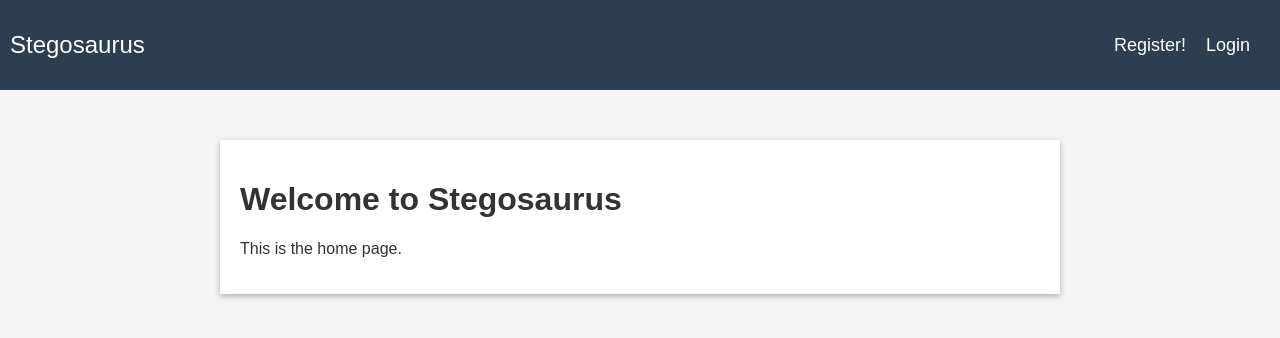
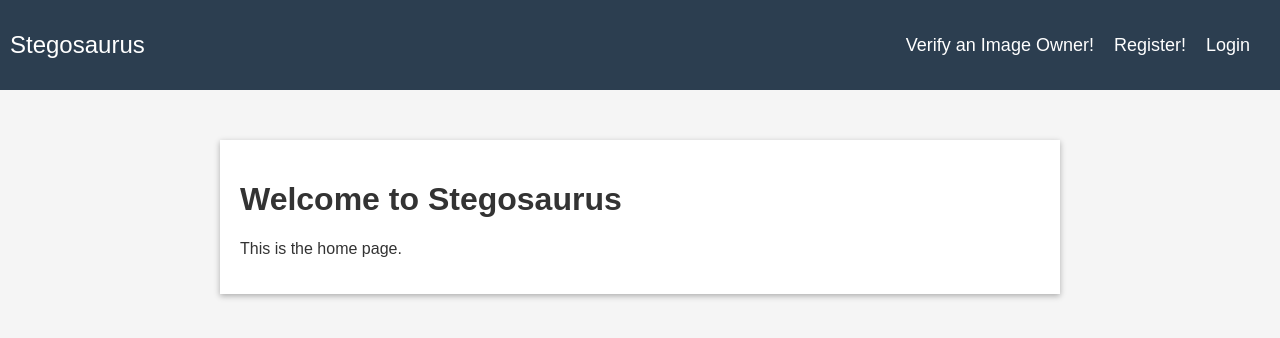
Before and after one commit to IanMcConachie/CS433_project, a Flask app: page / in a window 1280 px wide. Shown: the top 338 px of the page. Run offline with Flask 3, Linux system fonts and the light colour scheme.

Commit message:
ui change

```diff
--- a/client/templates/base.html
+++ b/client/templates/base.html
@@ -12,9 +12,9 @@
         </div>
         <div class="menu">
             <ul>
+                <li><a href="{{ url_for('verify') }}">Verify an Image Owner!</a></li>
                 {% if current_user.is_authenticated %}
                 <li><a href="{{ url_for('upload') }}">Upload an Image!</a></li>
-                <li><a href="{{ url_for('verify') }}">Verify an Image Owner!</a></li>
                 <li><a href="{{ url_for('logout') }}">Logout</a></li>
                 {% else %}
                 <li><a href="{{ url_for('register') }}">Register!</a></li>
```
